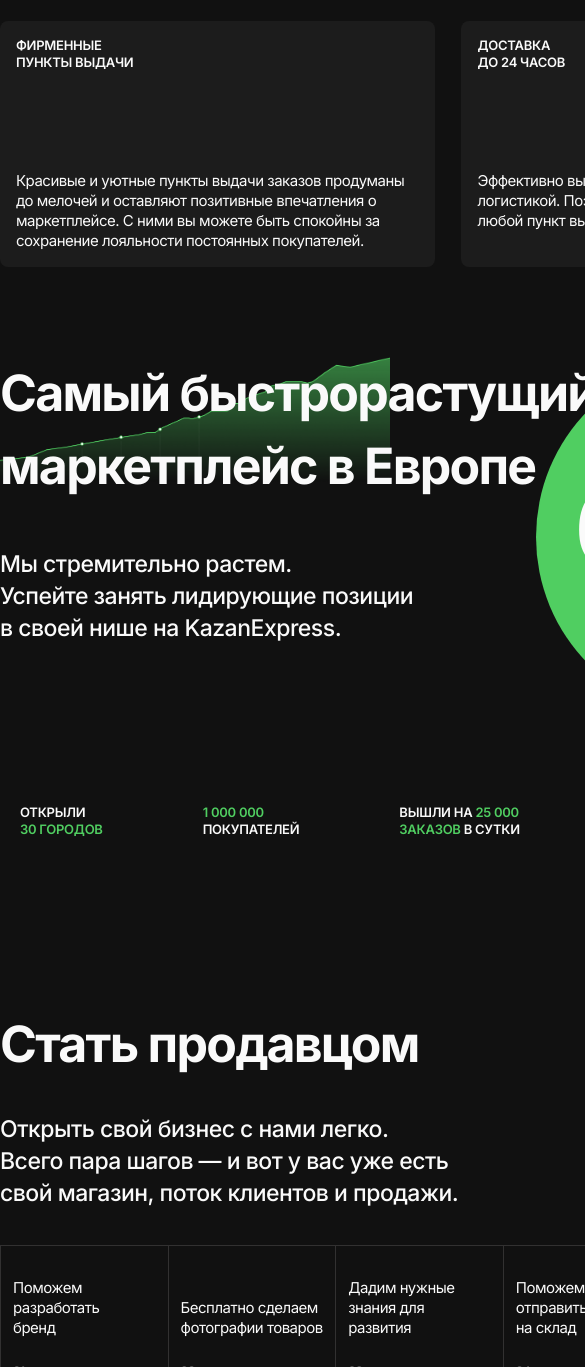
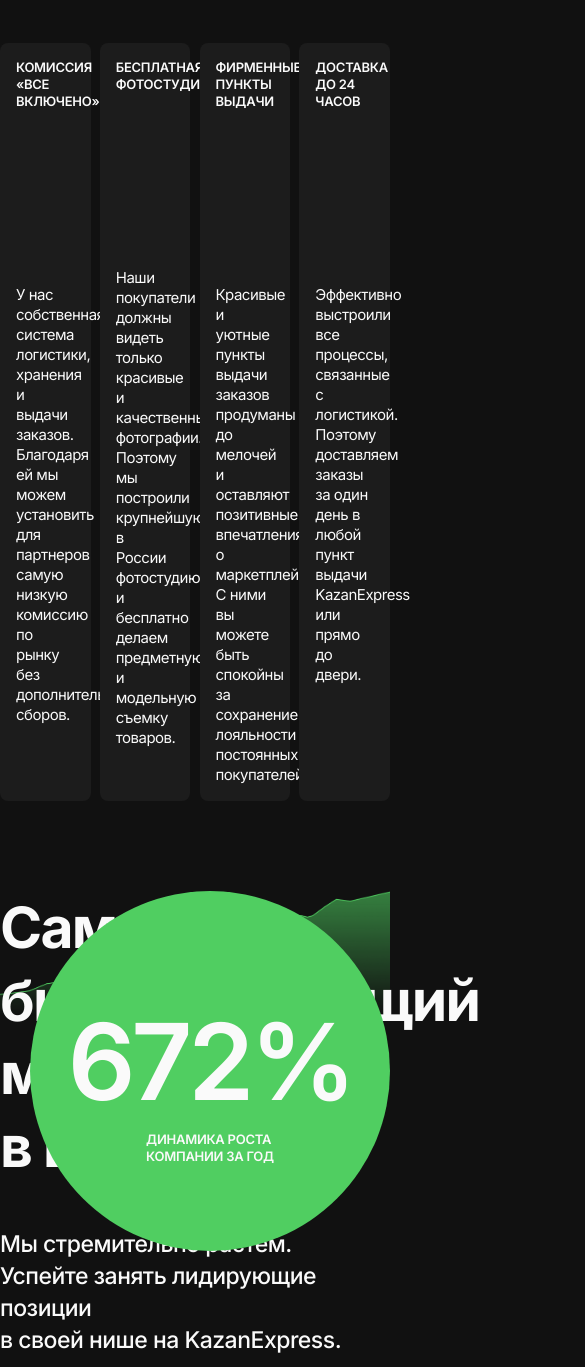
Before and after one commit to AngelikaPrik/KE_TEST, a plain HTML site: page index.html in a window 390 px wide. Shown: the part 633-2000 px from the top of the page, 585 px wide, since content can reach past the window. Drawn offline with nearby package versions, Linux system fonts and the light colour scheme.

Commit message:
delete resposiveness

```diff
--- a/scss/style.scss
+++ b/scss/style.scss
@@ -74,6 +74,7 @@ h5 {
 
 .advantage__block {
 	display: flex;
+	justify-content: space-between;
 	margin-top: 70px;
 }
 
@@ -81,8 +82,7 @@ h5 {
 	background-color: #1C1C1C;
 	border-radius: 8px;
 	padding: 16px;
-	width: calc(100% / 4);
-	margin-right: 24px;
+	width: calc(100% / 4.3);
 	position: relative;
 
 	& img {
@@ -222,8 +222,6 @@ h5 {
 
 .seller__block {
 	display: flex;
-	border: 1px solid #323131;
-	max-width: 840px;
 	margin: 36px 0;
 	position: relative;
 }
@@ -233,14 +231,13 @@ h5 {
 	flex-direction: column;
 	align-items: flex-start;
 	justify-content: flex-end;
-	width: calc(100% / 5);
+	width: calc(100% / 6);
 	padding: 20px 12px 12px;
-	border-right: 1px solid #323131;
-
+	border: $borderLine;
+	border-right: none;
 	&:last-child {
-		border-right: none;
+		border-right: $borderLine;
 	}
-
 	& p {
 		margin: 12px 0;
 	}
@@ -428,81 +425,3 @@ footer {
 }
 
 /* footer end */
-/* @media for 1280 */
-
-@media screen and (max-width: 1280px) {
-	/* .container {
-		padding: 0 70px;
-	} */
-}
-
-/* @media for 960 */
-
-@media screen and (max-width: 960px) {
-	h1, h2 {
-		font-size: 50px;
-	}
-	.container {
-		width: 896px;
-	}
-
-	.advantage__block {
-		flex-wrap: wrap;
-		justify-content: space-between;
-	}
-
-	.advantage__item {
-		width: calc(97% / 2);
-		margin-right: 0;
-
-		&:nth-child(1) {
-			margin: 0 24px 24px 0;
-		}
-
-		&:nth-child(2) {
-			margin-bottom: 24px;
-		}
-
-		&:nth-child(3) {
-			margin-right: 24px;
-		}
-	}
-
-	.advantage__desc {
-		margin-top: 100px;
-	}
-
-	#box {
-		top: 24px;
-		right: 24px;
-	}
-
-	#cam {
-		top: 24px;
-		left: 316px;
-	}
-
-	#diamond {
-		top: 24px;
-		left: 336px;
-	}
-
-	#car {
-		top: 0;
-		right: 0;
-	}
-	.seller__desc {
-		font-weight: 500;
-		font-size: 23px;
-		line-height: 32px;
-		letter-spacing: -0.5px;
-	}
-}
-
-/* @media for 640 */
-
-@media screen and (max-width: 640px) {
-	.seller::before {
-		background-image: none;
-	}
-}
```
Also changed, not shown: css/style.css.
